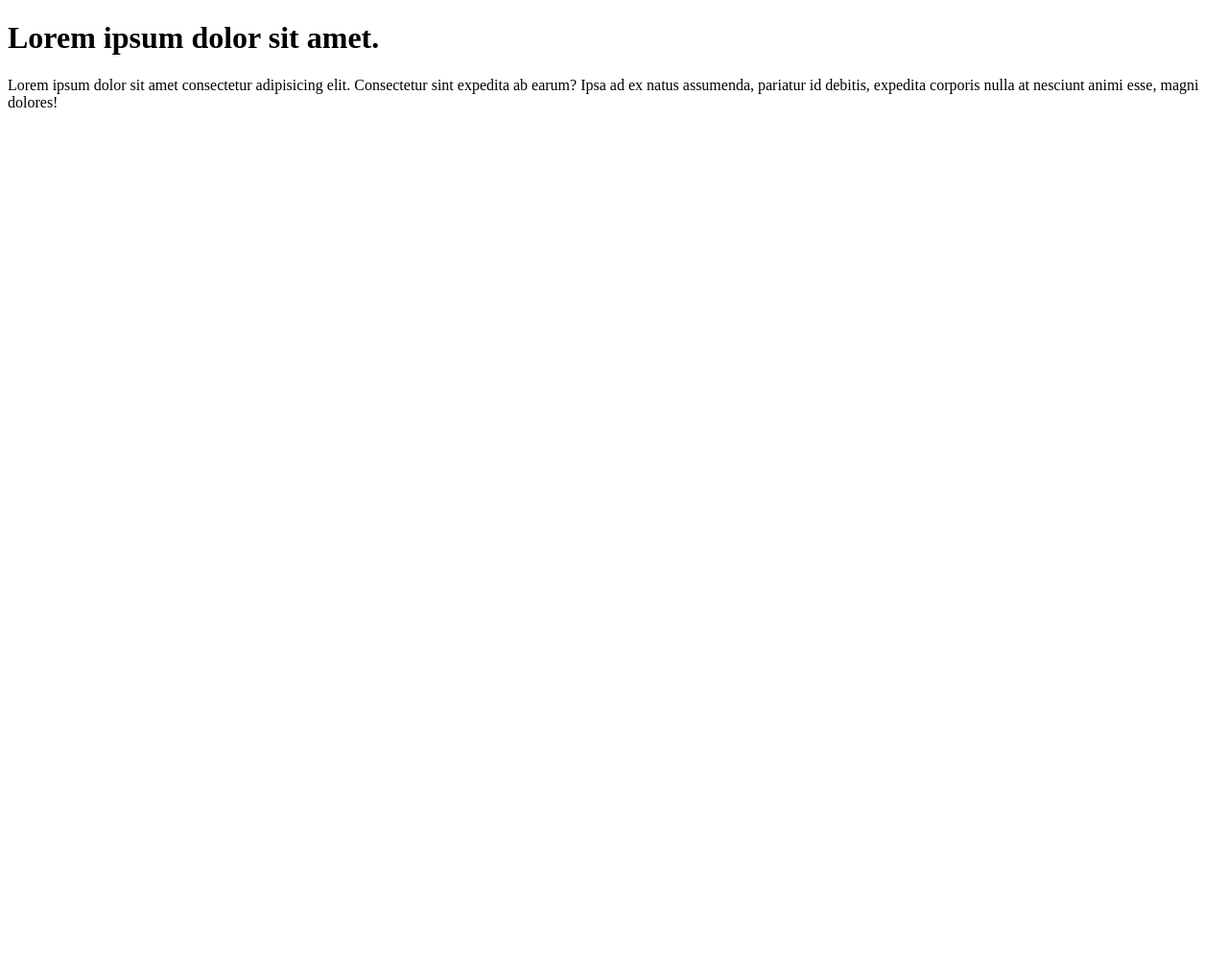
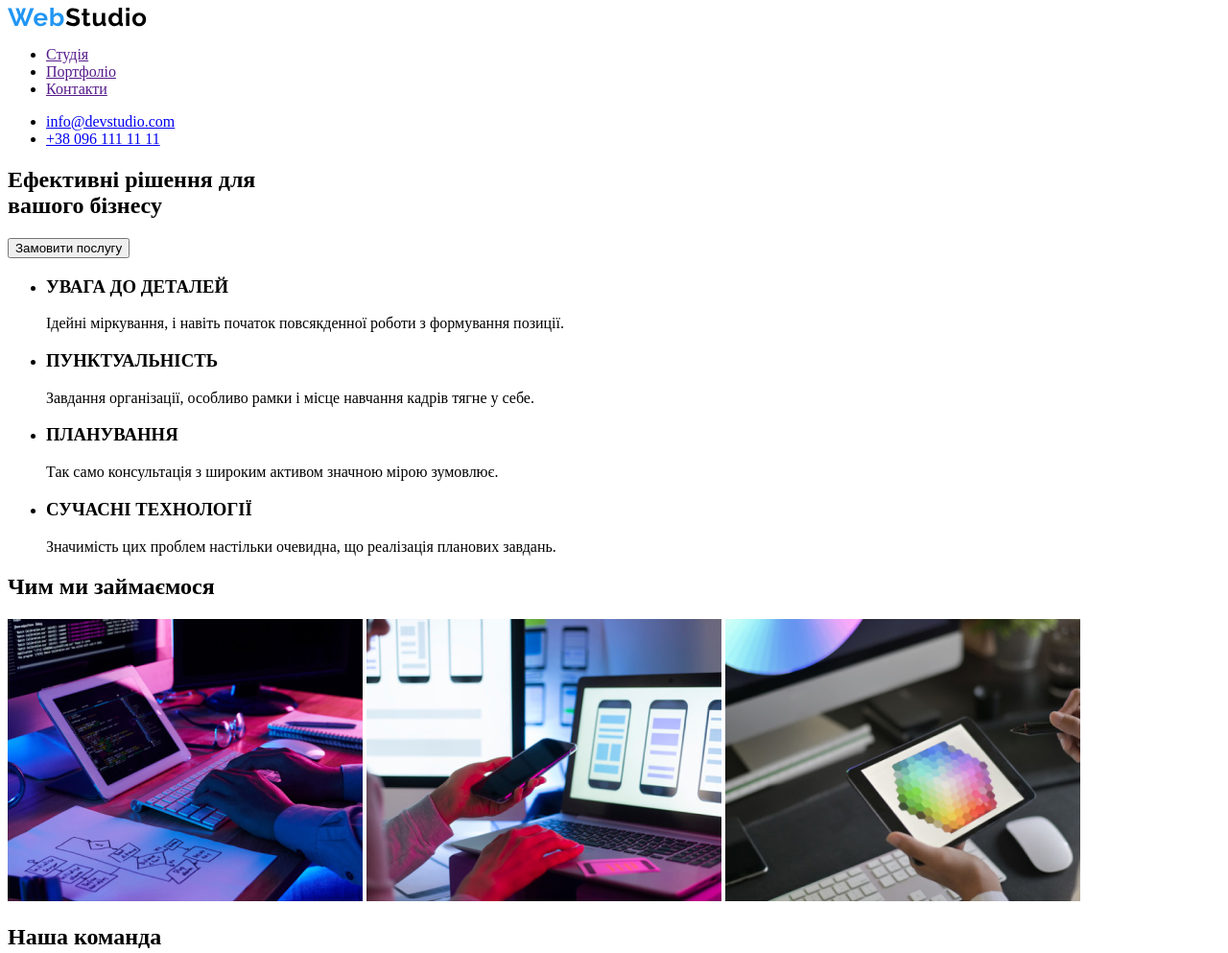
Before and after one commit to DanyloSvietik/goit-markup-hw-01, a plain HTML site: page index.html in a window 1280 px wide. Shown: the top 993 px of the page at 96% size. Before the commit the page ends 800 px from the top, so only its background shows below. Drawn offline with Linux system fonts and the light colour scheme.

Commit message:
Разметка страницы выполнена

```diff
--- a/index.html
+++ b/index.html
@@ -1,13 +1,102 @@
 <!DOCTYPE html>
-<html lang="en">
+<html lang="zxx">
+
 <head>
     <meta charset="UTF-8">
+    <meta http-equiv="X-UA-Compatible" content="IE=edge">
     <meta name="viewport" content="width=device-width, initial-scale=1.0">
-    <title>Document</title>
+    <title>Студия</title>
 </head>
+
 <body>
-    <h1>Lorem ipsum dolor sit amet.</h1>
-    <p>Lorem ipsum dolor sit amet consectetur adipisicing elit. Consectetur sint expedita ab earum? Ipsa ad ex natus assumenda, pariatur id debitis, expedita corporis nulla at nesciunt animi esse, magni dolores!</p>
-
+    <!--Шапка сайта-->
+    <header>
+        <a href="./">
+            <img src="./images/Logo-Web.svg" alt="логотип компании">
+        </a>
+        <nav>
+            <ul>
+                <li><a href="">Студія</a></li>
+                <li><a href="">Портфоліо</a></li>
+                <li><a href="">Контакти</a></li>
+            </ul>
+        </nav>
+        <ul>
+            <li><a href="mailto:info@devstudio.com">info@devstudio.com</a></li>
+            <li><a href="tel:+380961111111">+38 096 111 11 11</a></li>
+        </ul>
+    </header>
+    <!--Основной блок - Герой-->
+    <main>
+        <div>
+            <section>
+                <h1>Ефективні рішення для <br /> вашого бізнесу</h1>
+                <button>Замовити послугу</button>
+            </section>
+        </div>
+        <!--Преимущества-->
+        <section>
+            <ul>
+                <li>
+                    <h3>УВАГА ДО ДЕТАЛЕЙ</h3>
+                    <p>Ідейні міркування, і навіть початок повсякденної роботи з формування позиції.
+                    </p>
+                </li>
+                <li>
+                    <h3>ПУНКТУАЛЬНІСТЬ</h3>
+                    <p>Завдання організації, особливо рамки і місце навчання кадрів тягне у себе.
+                    </p>
+                </li>
+                <li>
+                    <h3>ПЛАНУВАННЯ</h3>
+                    <p>Так само консультація з широким активом значною мірою зумовлює.
+                    </p>
+                </li>
+                <li>
+                    <h3>СУЧАСНІ ТЕХНОЛОГІЇ</h3>
+                    <p>Значимість цих проблем настільки очевидна, що реалізація планових завдань.
+                    </p>
+                </li>
+            </ul>
+        </section>
+        <!--Примеры работ-->
+        <section>
+            <h2>Чим ми займаємося</h2>
+            <img src="./images/img-01.jpg" alt="клавиатура" width="370">
+            <img src="./images/img-02.jpg" alt="смартфон" width="370">
+            <img src="./images/img-03.jpg" alt="планшет" width="370">
+        </section>
+        <!--Команда-->
+        <section>
+            <h2>Наша команда</h2>
+            <figure>
+                <img src="./images/01-igor-01.jpg" alt="Ігор Дем'яненко" width="270">
+                <figcaption>Ігор Дем'яненко Product Designer</figcaption>
+            </figure>
+            <figure>
+                <img src="./images/02-olga-02.jpg" alt="Ольга Рєпіна" width="270">
+                <figcaption>Ольга Рєпіна Frontend Developer</figcaption>
+            </figure>
+            <figure>
+                <img src="./images/03-mykola-03.jpg" alt="Микола Тарасов" width="270">
+                <figcaption>Микола Тарасов Marketing</figcaption>
+            </figure>
+            <figure>
+                <img src="./images/04-myhailo-04.jpg" alt="Михайло Єрмаков" width="270">
+                <figcaption>Михайло Єрмаков UI Designer</figcaption>
+            </figure>
+        </section>
+    </main>
+    <!--Футер-->
+    <footer>
+        <a href="./">
+            <img src="./images/Logo-Web.svg" alt="логотип компании">
+        </a>
+        <address>
+            м. Київ, пр-т Лесі Українки, 26
+            info@devstudio.com
+            +38 096 111 11 11
+        </address>
+    </footer>
 </body>
 </html>
```
Also changed, not shown: images/01-igor-01.jpg (added), images/02-olga-02.jpg (added), images/03-mykola-03.jpg (added), images/04-myhailo-04.jpg (added), images/Logo-Web.png (added), images/Logo-Web.svg (added), images/img-01.jpg (added), images/img-02.jpg (added), images/img-03.jpg (added).
